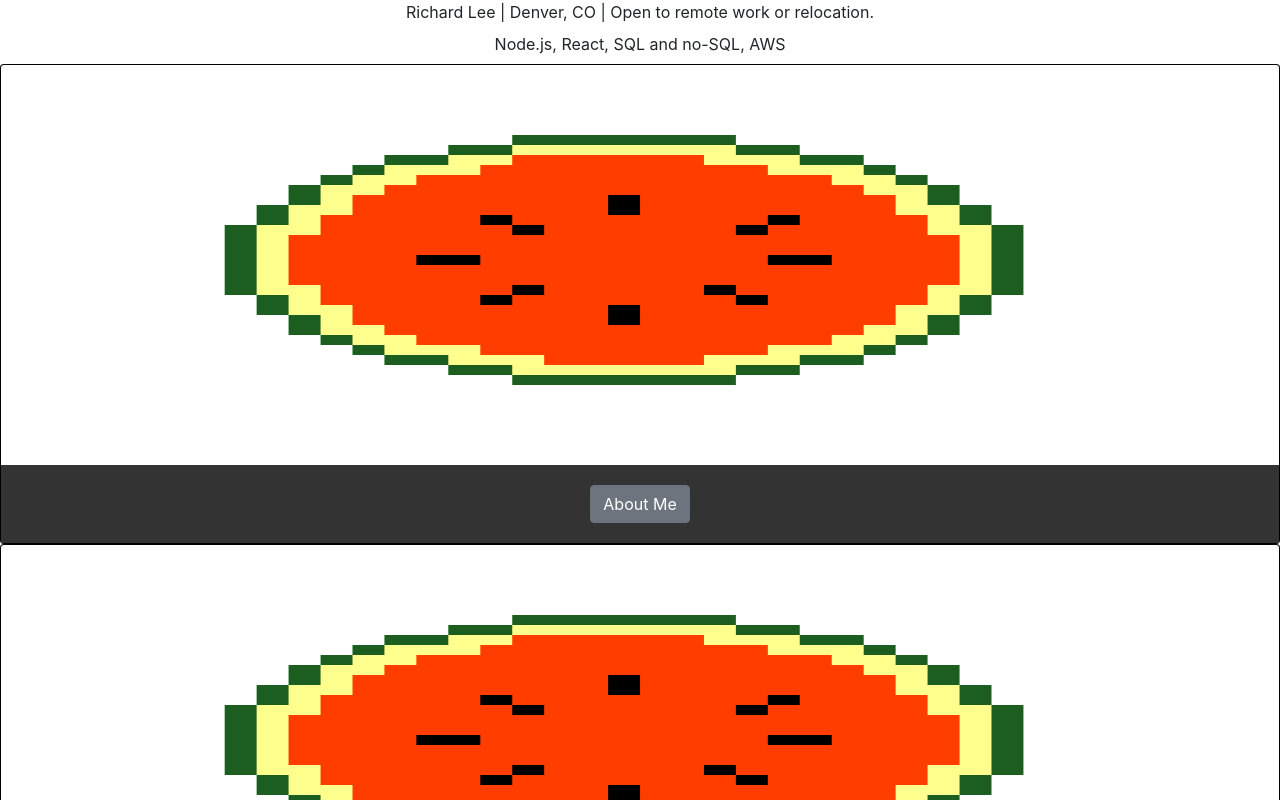
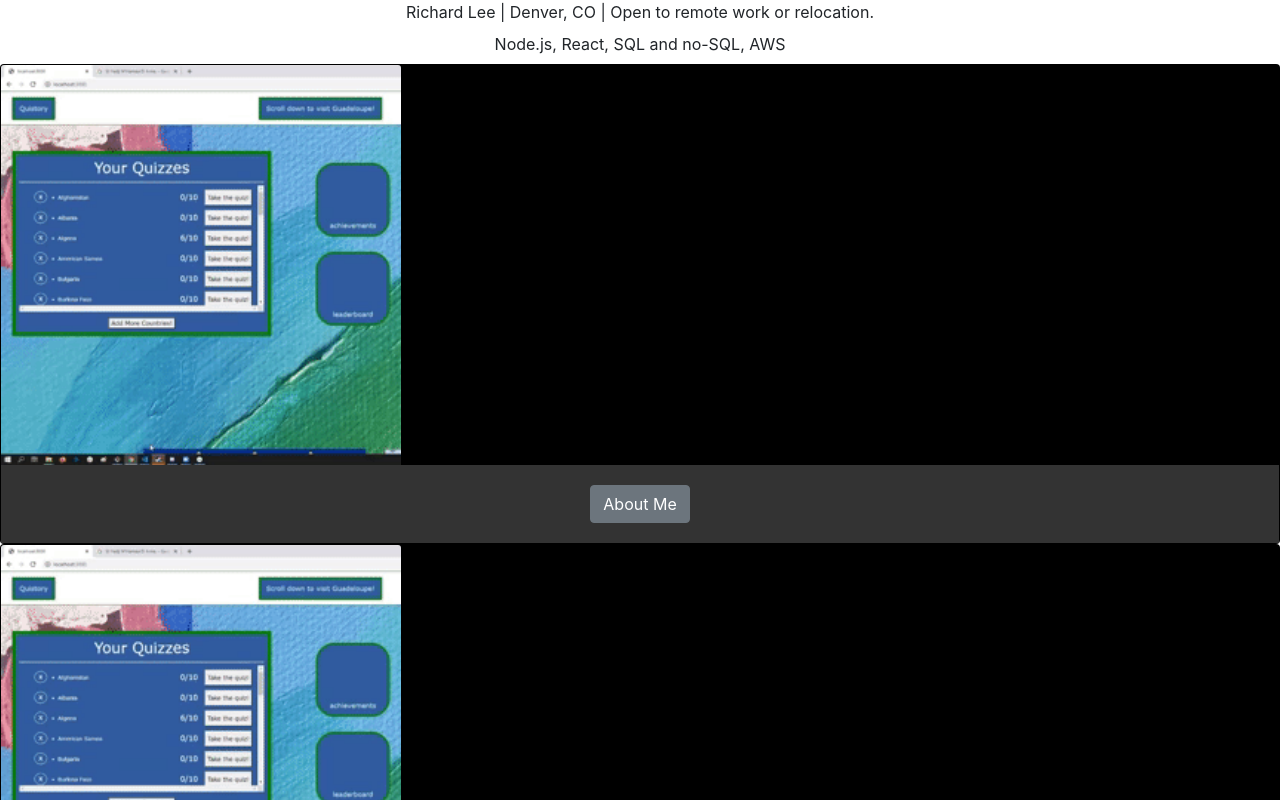
Before and after one commit to richard-d-lee/Portfolio, a React (Create React App) app in the folder client/: page / in a window 1280 px wide. Shown: the top 800 px of the page. Built offline with nearby package versions, Linux system fonts and the light colour scheme; the HTML template or start-up script is replaced by a standard one.

Commit message:
new gif!

```diff
--- a/client/src/components/MyCard.jsx
+++ b/client/src/components/MyCard.jsx
@@ -1,13 +1,13 @@
 import React, { useState } from 'react';
 import Card from 'react-bootstrap/Card';
 import Button from 'react-bootstrap/Button';
-import gif from './gif.gif'
+import gif from './giphy.gif'
 
 function MyCard(props) {
   return (
     <div className="full-card">
       <Card className="my-card" style={{ width: '100%', backgroundColor: "black" }}>
-        <Card.Img variant="top" className="card-image" src={gif} style={{ height: '25rem'}}/>
+        <Card.Img variant="top" className="card-image" src={gif} style={{ width: '25rem', height: 'auto'}}/>
         <Card.Body style={{ backgroundColor: '#333333'}}>
           <center>
             <Button variant="secondary">{props.link}</Button>
```
Also changed, not shown: client/src/components/giphy.gif (added), 3 other files (tests, documents, lock files or other folders).
